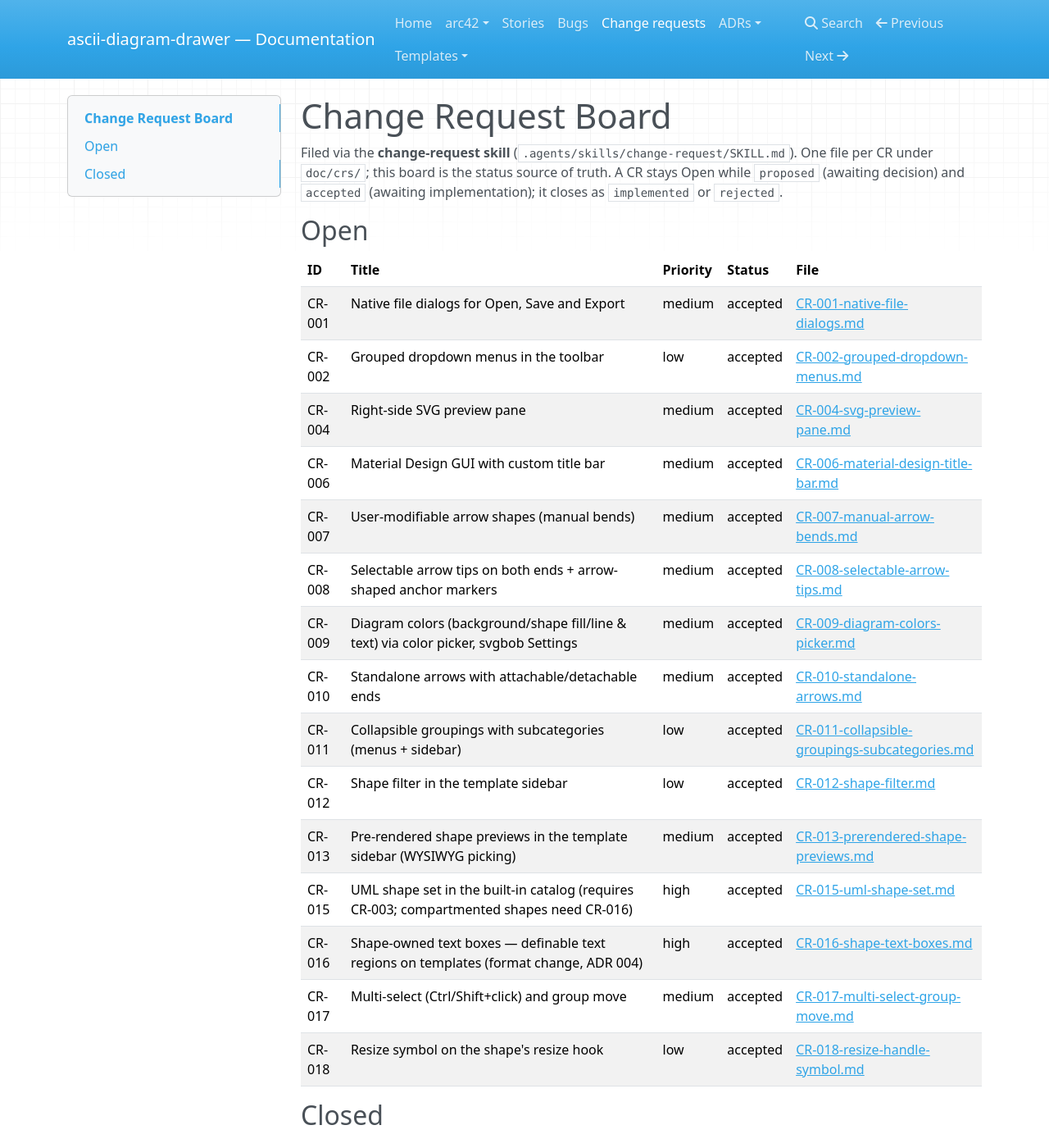
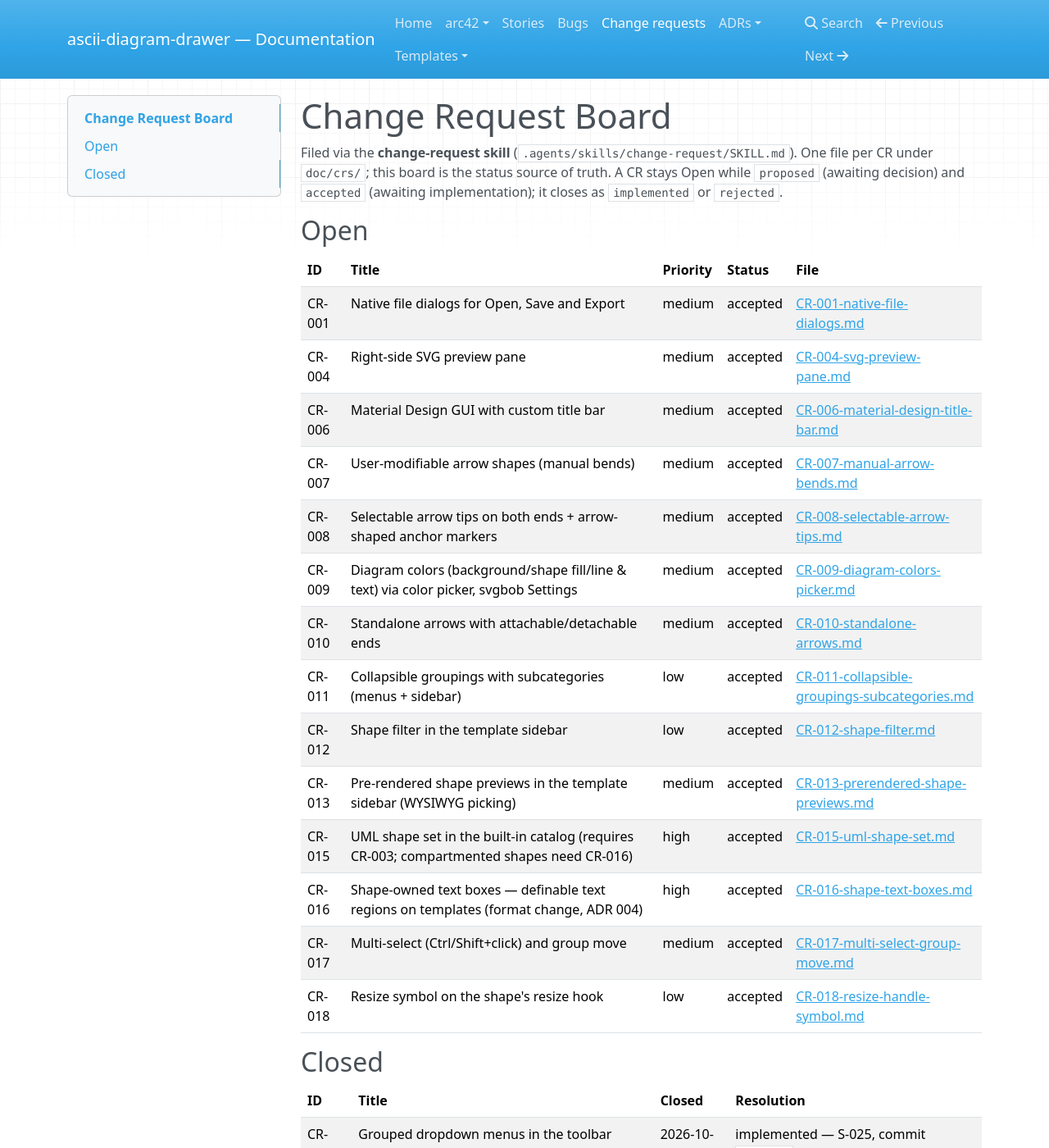
Before and after one commit to Reto411/ascii-diagram-drawer, an MkDocs documentation site: the page built from doc/crs/CRS.md, in a window 1280 px wide and 1400 px high. Shown: the whole window at 82% size. Built offline with MkDocs 1.6.1, drawn with Linux system fonts in a browser that asks for light colours; nearby versions of some CDN libraries.

```diff
--- a/doc/crs/CRS.md
+++ b/doc/crs/CRS.md
@@ -15,7 +15,6 @@ Filed via the **change-request skill** (`.agents/skills/change-request/SKILL.md`
 | ID | Title | Priority | Status | File |
 |----|-------|----------|--------|------|
 | CR-001 | Native file dialogs for Open, Save and Export | medium | accepted | [CR-001-native-file-dialogs.md](CR-001-native-file-dialogs.md) |
-| CR-002 | Grouped dropdown menus in the toolbar | low | accepted | [CR-002-grouped-dropdown-menus.md](CR-002-grouped-dropdown-menus.md) |
 | CR-004 | Right-side SVG preview pane | medium | accepted | [CR-004-svg-preview-pane.md](CR-004-svg-preview-pane.md) |
 | CR-006 | Material Design GUI with custom title bar | medium | accepted | [CR-006-material-design-title-bar.md](CR-006-material-design-title-bar.md) |
 | CR-007 | User-modifiable arrow shapes (manual bends) | medium | accepted | [CR-007-manual-arrow-bends.md](CR-007-manual-arrow-bends.md) |
@@ -34,6 +33,7 @@ Filed via the **change-request skill** (`.agents/skills/change-request/SKILL.md`
 
 | ID | Title | Closed | Resolution |
 |----|--------|--------|------------|
+| CR-002 | Grouped dropdown menus in the toolbar | 2026-10-31 | implemented — S-025, commit `16710cc` (FR6) |
 | CR-003 | Template creation via text box + resize-rule toolset | 2026-10-31 | implemented — S-024, commit `d6d6f3e` (FR3) |
 | CR-005 | Options menu with theme selection and config persistence | 2026-10-31 | implemented — S-023, commit `ea40669` (FR13) |
 | CR-014 | Canvas panning for diagram navigation | 2026-10-31 | implemented — S-022, commit `973d2d7` (FR17) |
```
Also changed, not shown: doc/crs/CR-002-grouped-dropdown-menus.md (+2 -2 lines).
